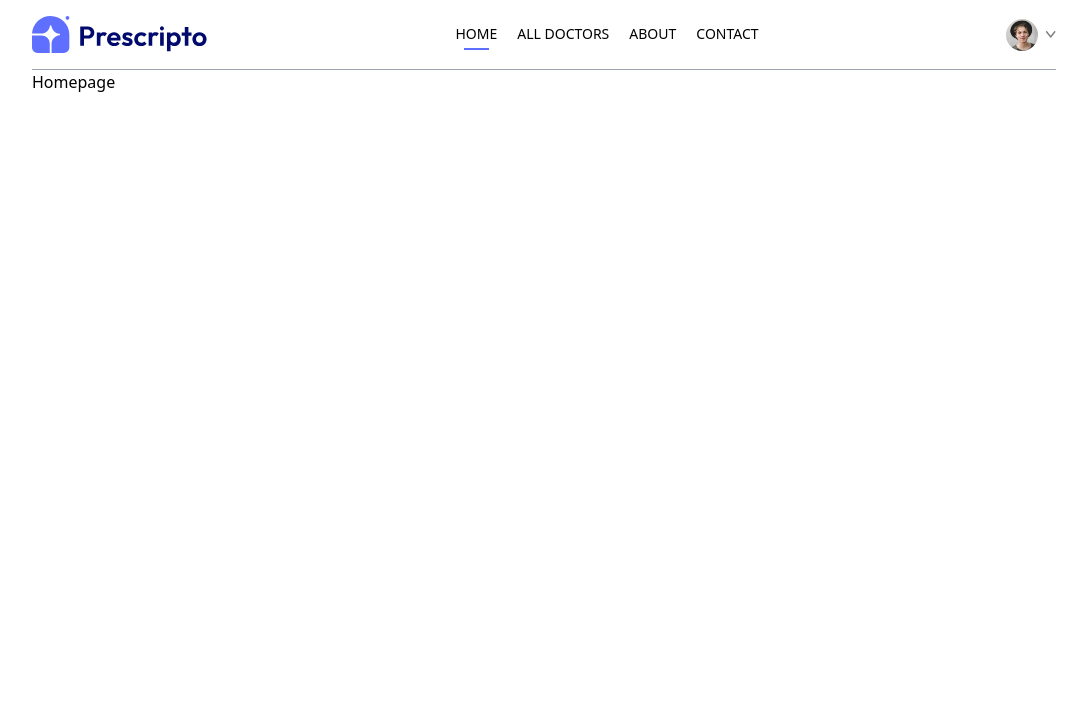
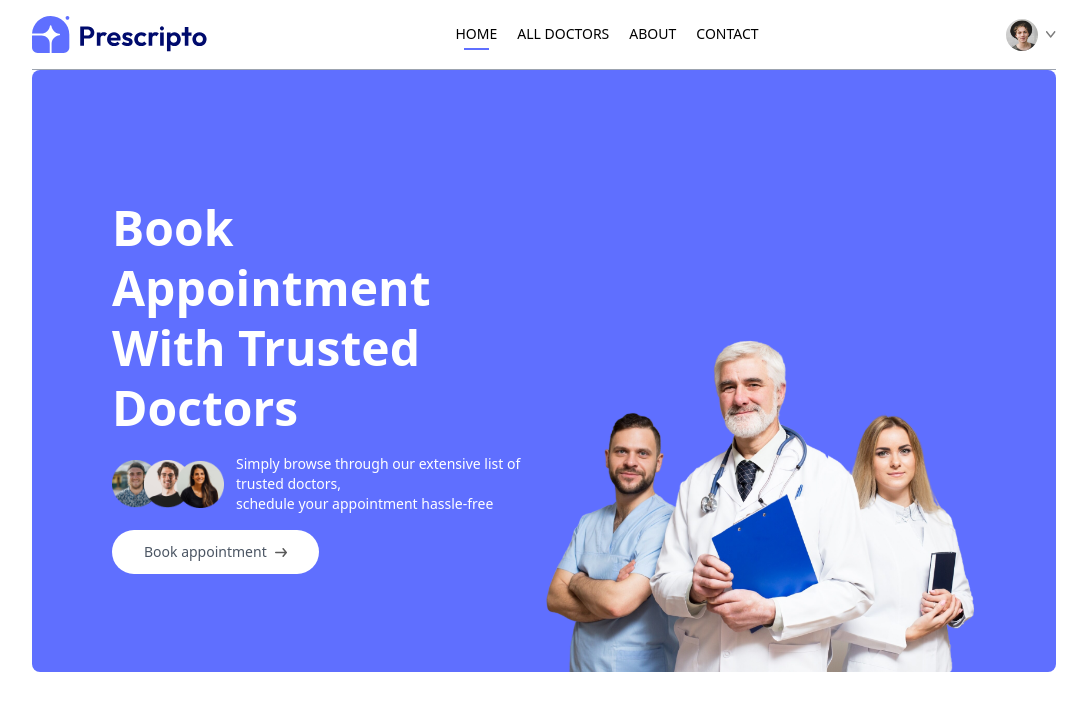
Before and after one commit to kubirthan/Doctor-Appointment-Booking-System, a React app: page / in a window 1280 px wide. Shown: the top 710 px of the page, without its empty margins (96-1183 px from the left). Built offline with nearby package versions, Linux system fonts and the light colour scheme; the HTML template or start-up script is replaced by a standard one.

Commit message:
Complete header component design

```diff
--- /dev/null
+++ b/src/components/Header.jsx
@@ -0,0 +1,27 @@
+import React from 'react'
+import { assets } from '../assets/assets'
+
+const Header = () => {
+  return (
+    <div className='flex flex-col md:flex-row flex-wrap bg-primary rounded-lg px-6 md:px-10 lg:px-20'>
+        {/*--- left side ---*/}
+        <div className='md:w-1/2 flex flex-col items-start justify-center gap-4 py-10 m-auto md:py-[10vw] md:mb-[-30px]'>
+            <p className='text-3xl md:text-4xl lg:text-5xl text-white font-semibold leading-tight md:leading-tight lg:leading-tight '>Book Appointment <br /> With Trusted Doctors</p>
+            <div className='flex flex-col md:flex-row items-center gap-3 text-white text-sm font-light'>
+                <img className='w-28' src={assets.group_profiles} alt="" />
+                <p>Simply browse through our extensive list of trusted doctors, <br className='hidden sm:block' /> schedule your appointment hassle-free</p>
+            </div>
+            <a href="#speciality" className='flex items-center gap-2 bg-white px-8 py-3 rounded-full text-gray-600 text-sm m-auto md:m-0 hover:scale-105 transition-all duration-300' >
+                Book appointment <img className='w-3' src={assets.arrow_icon} alt="" />
+            </a>
+        </div>
+
+        {/*--- right side ---*/}
+        <div className='md:w-1/2 relative'>
+            <img className='w-full md:absolute bottom-0 h-auto rounded-lg' src={assets.header_img} alt="" />
+        </div>
+    </div>
+  )
+}
+
+export default Header
--- a/src/pages/Home.jsx
+++ b/src/pages/Home.jsx
@@ -1,9 +1,10 @@
 import React from 'react'
+import Header from '../components/Header'
 
 const Home = () => {
   return (
     <div>
-      Homepage
+      <Header/>
     </div>
   )
 }
```
